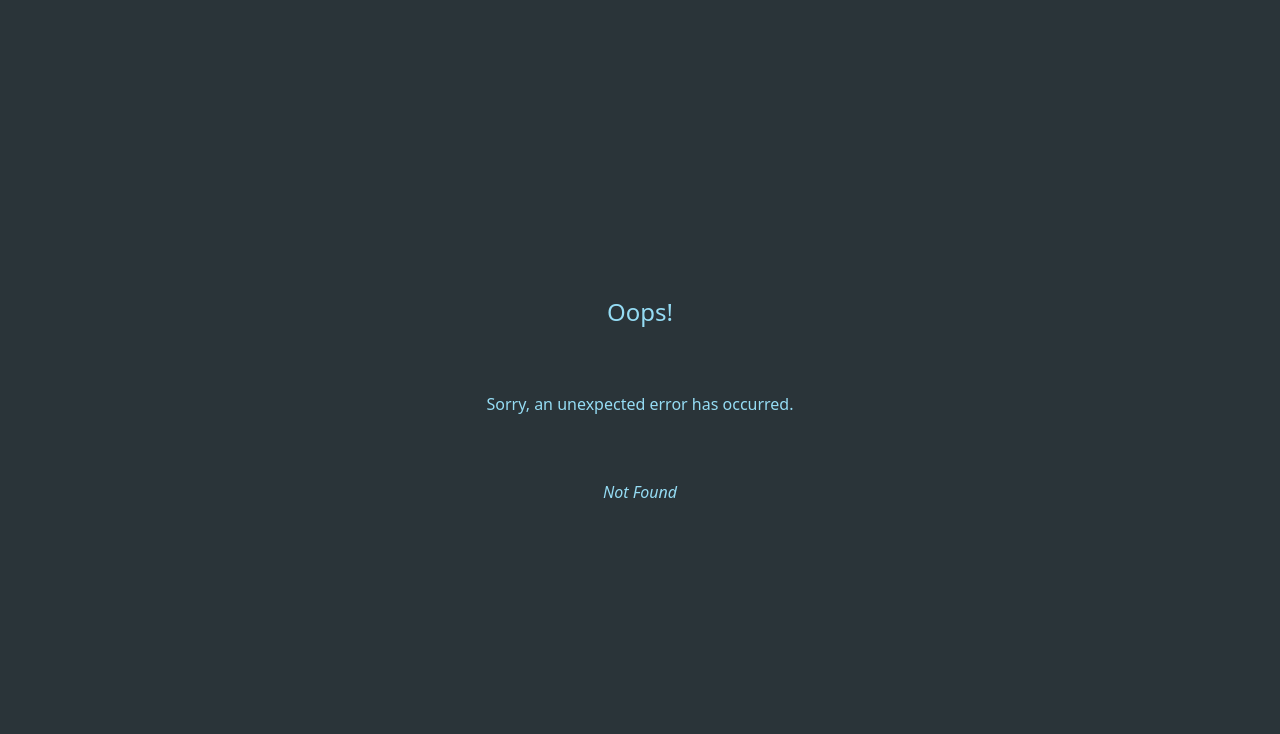
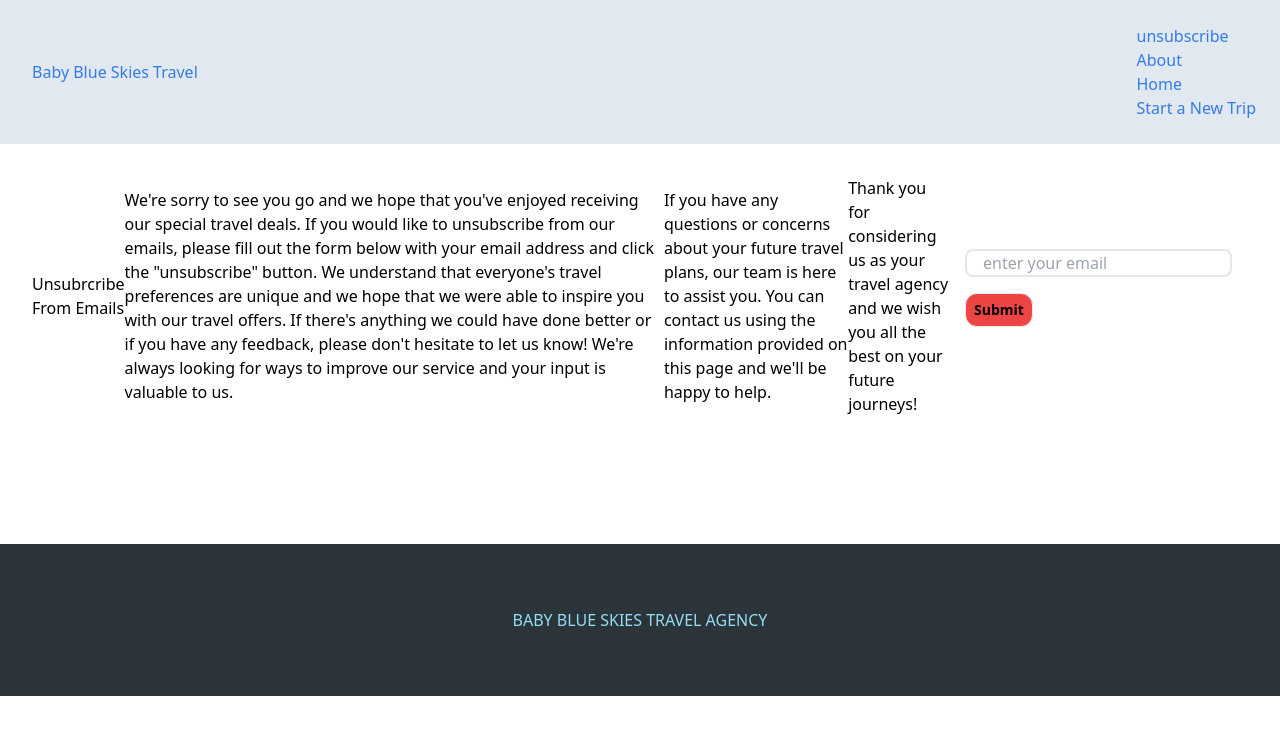
Before and after one commit to RMarmolejo90/Baby-Blue-Skies, a React (Vite) app in the folder front-end/: page /unsubscribe in a window 1280 px wide. Before the commit this address had no page. Shown: the top 734 px of the page. Built offline with nearby package versions, Linux system fonts and the light colour scheme.

Commit message:
added text to the unsubscribe page

```diff
--- a/front-end/src/components/navbar.jsx
+++ b/front-end/src/components/navbar.jsx
@@ -1,10 +1,19 @@
 import React from 'react'
+import { NavLink } from 'react-router-dom'
+
 export default function Navbar() {
   return (
-    <div className='p-6 bg-slate-200 text-primary-dark flex flex-auto flex-wrap flex-shrink justify-between'>
-        {/* // react-router links
-        // logo */}
+    <div className='p-6 w-screen bg-slate-200 text-primary-dark flex flex-row flex-wrap justify-between items-center'>
+
         <h2 className='m-2'>Baby Blue Skies Travel</h2>
+        <div>
+          <ul>
+            <li><a href="/unsubscribe">unsubscribe</a></li>
+            <li><a href="/about">About</a></li>
+            <li><a href="/">Home</a></li>
+            <li><a href="https://docs.google.com/forms/d/e/1FAIpQLScvZkBlv69f74k6q7XJ9szgq_JoZR9Nhug3dsN67I06iQ5Neg/viewform" target="_blank" rel="noopener noreferrer">Start a New Trip</a></li>
+          </ul>
+        </div>
 
     </div>
   )
--- a/front-end/src/pages/unsubscribe.jsx
+++ b/front-end/src/pages/unsubscribe.jsx
@@ -2,6 +2,8 @@ import React from 'react';
 import { useFormik } from 'formik';
 import * as Yup from 'yup';
 import axios from 'axios';
+import Navbar from '../components/navbar';
+import Footer from '../components/footer';
 
 const EmailForm = () => {
   const formik = useFormik({
@@ -14,7 +16,7 @@ const EmailForm = () => {
     onSubmit: async (values) => {
       console.log('Sending DELETE request to /unsubscribe');
       console.log('Email:', values.email);
-      const res = await axios.delete('http://localhost:3001/unsuscribe', { userEmail: values.email }, {
+      const res = await axios.delete('http://localhost:3001/unsuscribe', { emailToDelete: values.email }, {
         headers: {
           'Content-Type': 'application/json'
         },
@@ -32,9 +34,19 @@ const EmailForm = () => {
   });
 
   return (
+    <div>
+        <Navbar />
             <div className='flex items-center justify-center p-8'>
-      <form onSubmit={formik.handleSubmit}>
-        {/* <label htmlFor="email">Email Address:</label> */}
+                <h3>Unsubrcribe From Emails</h3>
+                <p>We're sorry to see you go and we hope that you've enjoyed receiving our special travel deals.
+                 If you would like to unsubscribe from our emails, please fill out the form below with your email address and click the "unsubscribe" button.
+                We understand that everyone's travel preferences are unique and we hope that we were able to inspire you with our travel offers.
+                If there's anything we could have done better or if you have any feedback, please don't hesitate to let us know! We're always looking for ways to improve our service and your input is valuable to us.
+                </p>
+                <p>If you have any questions or concerns about your future travel plans, our team is here to assist you. You can contact us using the information provided on this page and we'll be happy to help.</p>
+
+                <p>Thank you for considering us as your travel agency and we wish you all the best on your future journeys!</p>
+                <form action='unsubscribe' onSubmit={formik.handleSubmit}>
                     <input
                     className='border-2 rounded-lg px-4 mx-4'
                     id="emailDelete"
@@ -48,6 +60,8 @@ const EmailForm = () => {
                     <button className='py-1 px-2 m-4 tracking-side leading-6 text-sm bg-red-500 font-semibold border rounded-xl' type="submit">Submit</button>
                 </form>
             </div>
+        <Footer />
+    </div>
   );
 };
 
```
Also changed, not shown: front-end/src/main.jsx (+10 -0 lines), 1 other file (tests, documents, lock files or other folders). Lines whose indentation alone changed are shown as unchanged.
